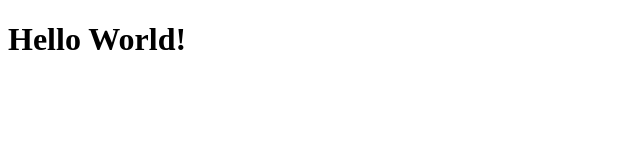
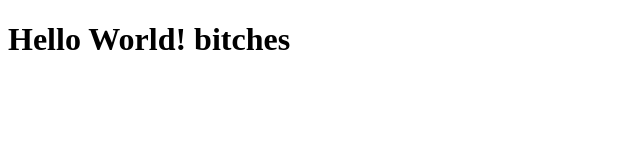
Before and after one commit to VladBolofinov/WebDev_test, a plain HTML site: page src/index.html in a window 1280 px wide. Shown: the whole page, without its empty margins (0-640 px from the left). Drawn offline with Linux system fonts and the light colour scheme.

Commit message:
second commit

```diff
--- a/src/index.html
+++ b/src/index.html
@@ -7,6 +7,6 @@
     <title>Git_test</title>
 </head>
 <body>
-    <h1>Hello World!</h1>
+    <h1>Hello World! bitches</h1>
 </body>
 </html>
```
